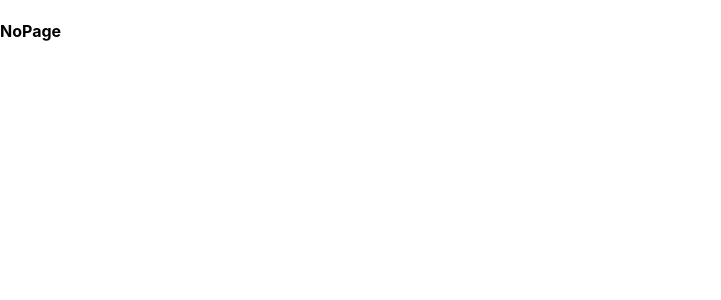
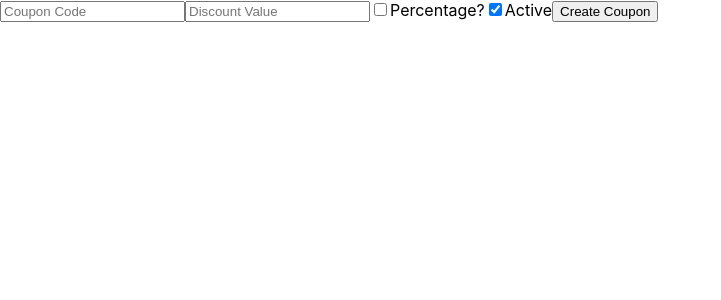
Before and after one commit to Williamjacobsen/P2, a React (Create React App) app in the folder frontend/: page /vendor/coupons in a window 1280 px wide. Shown: the top 300 px of the page, without its empty margins (0-721 px from the left). Built offline with nearby package versions, Linux system fonts and the light colour scheme.

Commit message:
Add coupons to index.jsx and removed the use of the "axios" package.

```diff
--- a/frontend/src/index.jsx
+++ b/frontend/src/index.jsx
@@ -9,6 +9,7 @@ import FrontPage from "./pages/FrontPage";
 import Example from "./pages/Example";
 import FAQ from "./pages/FAQ";
 import Vendor from "./pages/Vendor/Vendor";
+import Coupons from "./pages/Vendor/Coupons/Coupons";
 import ProductCatalogue from "./pages/ProductCatalogue/Product-Catalogue";
 import AddProduct from "./pages/Vendor/Add-Product";
 import Cart from "./pages/Cart/Cart";
@@ -27,9 +28,10 @@ export default function App() {
         {/* todo: add header to vendor route */}
         <Route path="/vendor" element={<Vendor />} />
         <Route path="/vendor/add-product" element={<AddProduct />} />
+        <Route path="/vendor/coupons" element={<Coupons />} />
         <Route path="*" element={<NoPage />} />
       </Routes>
-    </BrowserRouter>
+    </BrowserRouter >
   );
 }
 
--- a/frontend/src/pages/Vendor/Coupons/Coupons.jsx
+++ b/frontend/src/pages/Vendor/Coupons/Coupons.jsx
@@ -1,7 +1,6 @@
 import { useState } from 'react';
-import axios from 'axios';
 
-function CreateCoupon() {
+export default function CreateCoupon() {
   const [form, setForm] = useState({
     coupon_code: '',
     discount_value: '',
@@ -20,9 +19,30 @@ function CreateCoupon() {
   const handleSubmit = async (e) => {
     e.preventDefault();
     try {
-      await axios.post('/api/coupons', form); // no token needed
+      // Extract data from form
+      const coupon_code = form.coupon_code;
+      const discount_value = form.discount_value;
+      const is_percentage = form.is_percentage;
+      const is_active = form.is_active;
+      // Post data from the form to server
+      const response = await fetch("http://localhost:3001/profile/create", {
+        method: "POST",
+        headers: {
+          "Content-Type": "application/json",
+        },
+        body: JSON.stringify({
+          is_active,
+          discount_value,
+          is_percentage,
+          is_active
+        }),
+      });
+      // Handle server response
+      const data = await response.json();
+      if (!response.ok) return Promise.reject("Oh nooooo! There was an error!");
       alert('Coupon created successfully!');
-    } catch (error) {
+    }
+    catch (error) {
       console.error(error);
       alert('Error creating coupon.');
     }
@@ -44,5 +64,3 @@ function CreateCoupon() {
     </form>
   );
 }
-
-export default CreateCoupon;
```
